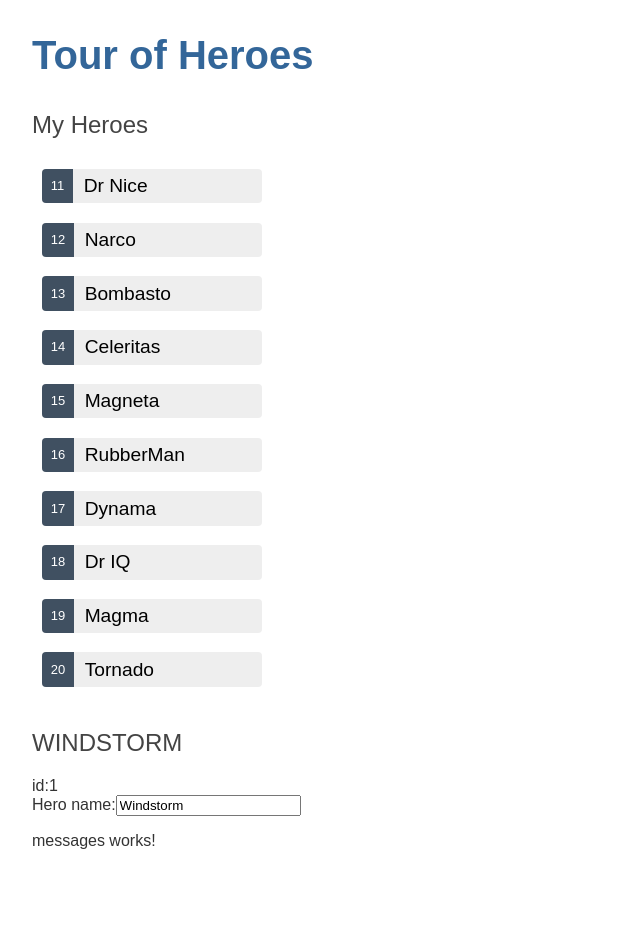
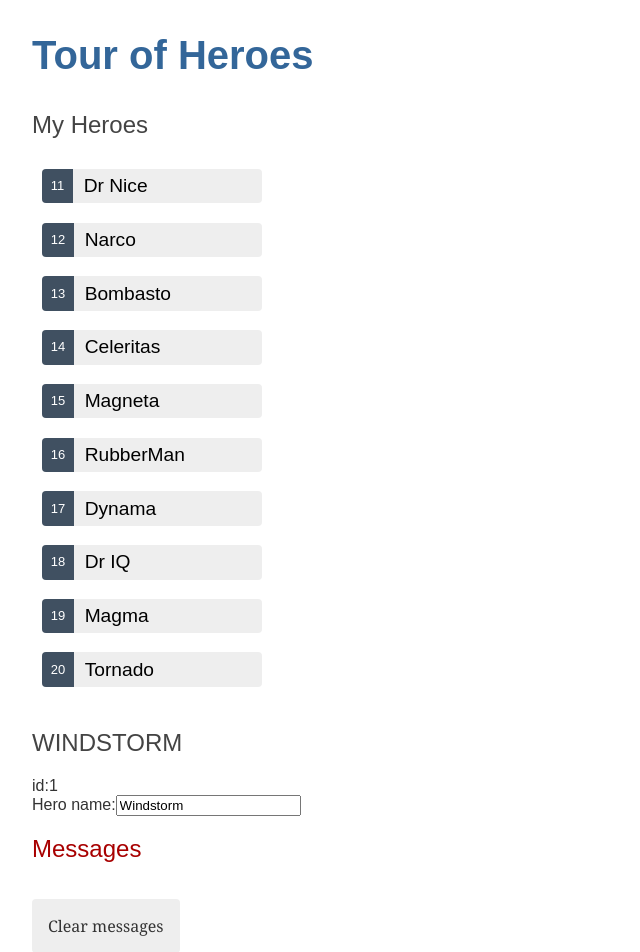
Before and after one commit to ShaniAharon/Angular-tour, an Angular app: page / in a window 1280 px wide. Shown: the top 952 px of the page, without its empty margins (0-640 px from the left). Before the commit the page ends 882 px from the top, so only its background shows below. Built offline with nearby package versions, Linux system fonts and the light colour scheme.

Commit message:
feat: message cmp logic

```diff
--- a/src/app/cmps/heroes/heroes.component.ts
+++ b/src/app/cmps/heroes/heroes.component.ts
@@ -1,6 +1,7 @@
 import { Component, OnInit } from '@angular/core';
 import { Hero } from 'src/app/models/hero';
 import { HeroService } from 'src/app/services/hero.service';
+import { MessageService } from 'src/app/services/message.service';
 
 //@Component is a decorator function that specifies the Angular metadata for the component.
 @Component({
@@ -14,7 +15,6 @@
   // When Angular creates a HeroesComponent,
   // the Dependency Injection system sets the heroService parameter to the singleton instance
   // of HeroService.
-  constructor(private heroService: HeroService) {}
 
   selectedHero?: Hero = {
     id: 1,
@@ -22,6 +22,11 @@
   };
 
   heroes: Hero[] = [];
+
+  constructor(
+    private heroService: HeroService,
+    private messageService: MessageService
+  ) {}
 
   //The ngOnInit() is a lifecycle hook.
   // Angular calls ngOnInit() shortly after creating a component.
@@ -32,6 +37,7 @@
 
   onSelect(hero: Hero): void {
     this.selectedHero = hero;
+    this.messageService.add(`HeroesComponent: Selected hero id=${hero.id}`);
   }
 
   getHeroes(): void {
--- a/src/app/cmps/messages/messages.component.html
+++ b/src/app/cmps/messages/messages.component.html
@@ -1 +1,8 @@
-<p>messages works!</p>
+<div *ngIf="messageService.messages.length">
+  <!-- //This template binds directly to the component's messageService. -->
+  <h2>Messages</h2>
+  <button type="button" class="clear" (click)="messageService.clear()">
+    Clear messages
+  </button>
+  <div *ngFor="let message of messageService.messages">{{ message }}</div>
+</div>
--- a/src/app/cmps/messages/messages.component.scss
+++ b/src/app/cmps/messages/messages.component.scss
@@ -0,0 +1,19 @@
+/* MessagesComponent's private CSS styles */
+h2 {
+  color: #a80000;
+  font-family: Arial, Helvetica, sans-serif;
+  font-weight: lighter;
+}
+
+.clear {
+  color: #333;
+  background-color: #eee;
+  margin-bottom: 12px;
+  padding: 1rem;
+  border-radius: 4px;
+  font-size: 1rem;
+}
+.clear:hover {
+  color: white;
+  background-color: #42545c;
+}
--- a/src/app/cmps/messages/messages.component.ts
+++ b/src/app/cmps/messages/messages.component.ts
@@ -1,15 +1,14 @@
 import { Component, OnInit } from '@angular/core';
+import { MessageService } from 'src/app/services/message.service';
 
 @Component({
   selector: 'app-messages',
   templateUrl: './messages.component.html',
-  styleUrls: ['./messages.component.scss']
+  styleUrls: ['./messages.component.scss'],
 })
 export class MessagesComponent implements OnInit {
+  //The messageService property must be public because you're going to bind to it in the template.
+  constructor(public messageService: MessageService) {}
 
-  constructor() { }
-
-  ngOnInit(): void {
-  }
-
+  ngOnInit(): void {}
 }
--- a/src/app/services/hero.service.ts
+++ b/src/app/services/hero.service.ts
@@ -17,6 +17,7 @@
 
   getHeroes(): Observable<Hero[]> {
     const heroes = of(HEROES); //of(HEROES) returns an Observable<Hero[]> that emits a single value, the array of mock heroes.
+    this.messageService.add('HeroService: fetched heroes');
     return heroes;
   }
 }
```
